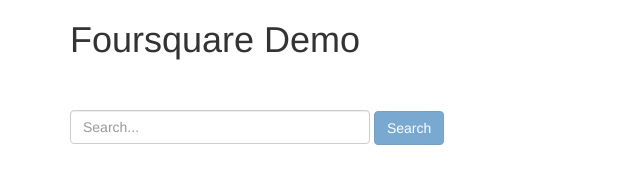
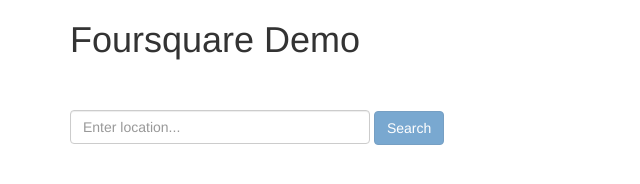
Before and after one commit to aasagba/foursquare-demo-AA, a website: page public/index.html in a window 1280 px wide. Shown: the full height of the page, 0-640 px from the left. Drawn offline with nearby package versions, Linux system fonts and the light colour scheme; some packages are replaced by stand-ins of ours; a script that the page names is missing.

Commit message:
input placeholder text

```diff
--- a/public/index.html
+++ b/public/index.html
@@ -11,7 +11,7 @@
             <form name="form" novalidate>
                 <div class="search-controls" ng-class="{ 'has-error' : form.search.$invalid && !form.search.$pristine }">
                     <p ng-show="form.search.$invalid && !form.search.$pristine" class="help-block">location required.</p>
-                    <input class="form-control search" name="search" id="search" placeholder="Search..." ng-model="location" required="required" ng-pattern="/^[a-zA-Z ]*$/" />
+                    <input class="form-control search" name="search" id="search" placeholder="Enter location..." ng-model="location" required="required" ng-pattern="/^[a-zA-Z ]*$/" />
                     <button class="btn btn-primary" ng-click="search(location)" ng-disabled="form.$invalid">Search</button>
                 </div>
             </form>
```
